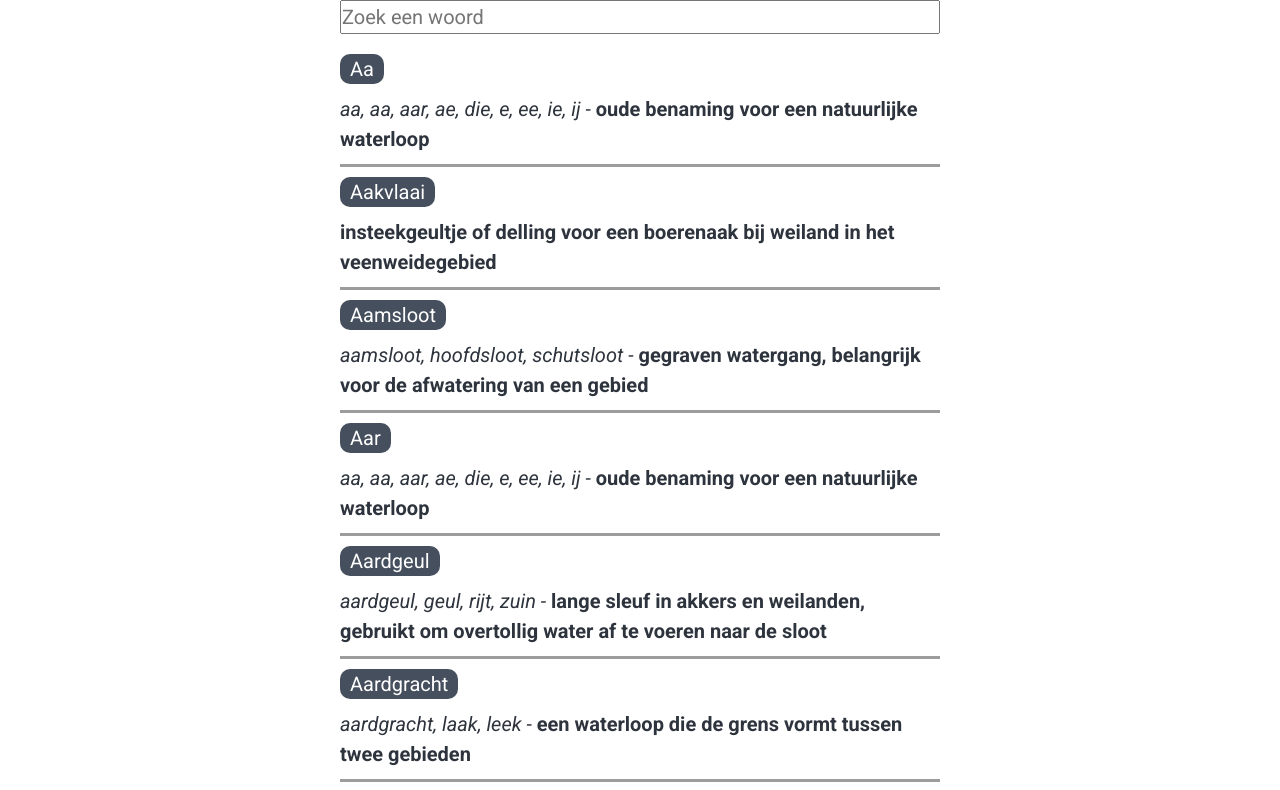
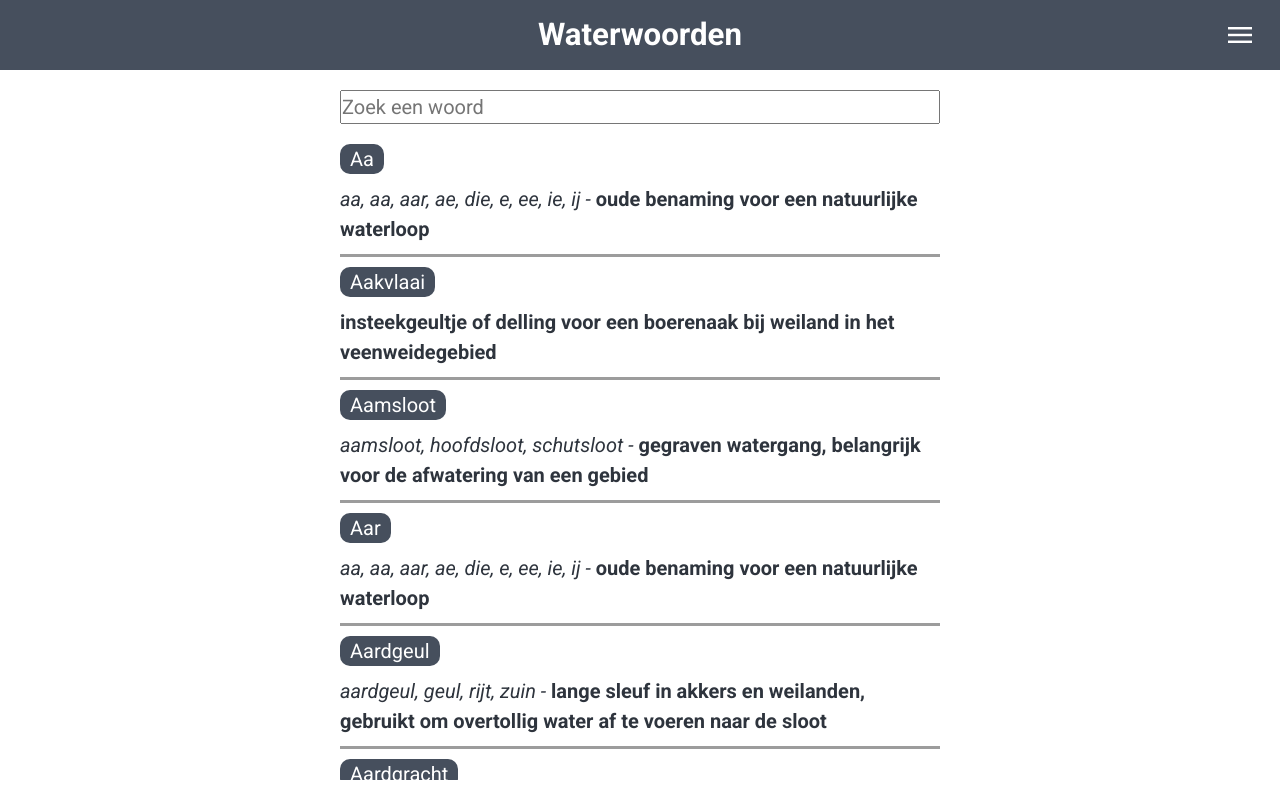
Before and after one commit to AramWondergem/waterwoorden, an Angular app: page /list in a window 1280 px wide. Shown: the top 790 px of the page. Built offline with nearby package versions, Linux system fonts and the light colour scheme; a web font is replaced by a local one.

Commit message:
added a functionality that it scrolls to the top after searching again and added a header

```diff
--- a/src/app/app.component.html
+++ b/src/app/app.component.html
@@ -1 +1,2 @@
+<app-header/>
 <router-outlet />
--- a/src/app/app.component.ts
+++ b/src/app/app.component.ts
@@ -1,11 +1,12 @@
 import { Component } from '@angular/core';
 import { RouterOutlet } from '@angular/router';
+import {HeaderComponent} from "./components/header/header.component";
 
 
 @Component({
   selector: 'app-root',
   standalone: true,
-  imports: [RouterOutlet],
+    imports: [RouterOutlet, HeaderComponent],
   providers: [],
   templateUrl: './app.component.html',
   styleUrl: './app.component.css'
--- a/src/app/components/header/header.component.css
+++ b/src/app/components/header/header.component.css
@@ -0,0 +1,28 @@
+:host {
+  flex: 0 0 70px;
+  display: flex;
+  flex-direction: column;
+  background: var(--color-primary);
+
+}
+
+.header--innerbox {
+  justify-content: center;
+  align-items: center;
+
+}
+
+.header--title{
+  color: var(--color-white);
+}
+
+.hamburger {
+  position: fixed;
+  z-index: 100;
+  top: 15px;
+  right: var(--margin-innerbox);
+  padding: 4px;
+  cursor: pointer;
+  font-size: 2rem;
+  color: var(--color-white);
+}
--- a/src/app/components/header/header.component.html
+++ b/src/app/components/header/header.component.html
@@ -1 +1,6 @@
-<p>header works!</p>
+<div class="outerbox">
+  <div class="innerbox header--innerbox">
+    <h2 class="header--title">Waterwoorden</h2>
+    <span class="hamburger material-symbols-outlined">menu</span>
+  </div>
+</div>
--- a/src/app/components/list-page/list-page.component.css
+++ b/src/app/components/list-page/list-page.component.css
@@ -1,13 +1,15 @@
 :host {
-  flex: 1 0;
+  flex: 1 0 ;
   display: flex;
   flex-direction: column;
+  padding: var(--margin-innerbox) 0;
+
 }
 
 .list--innerbox {
   display: flex;
   flex-direction: column;
-  flex: 1 0 0;
+  flex: 1 0;
   overflow: scroll;
 }
 
@@ -22,6 +24,8 @@
 .list--wrapper {
   display: flex;
   flex-direction: column;
+  flex: 1 0 0;
+  overflow: scroll;
   padding: var(--margin-innerbox) 0;
 }
 
--- a/src/app/components/list-page/list-page.component.html
+++ b/src/app/components/list-page/list-page.component.html
@@ -1,7 +1,7 @@
 <div class="outerbox">
   <div class="innerbox">
     <input type="text" name="search" id="search" placeholder="Zoek een woord" [(ngModel)]="searchTerm" (keyup)="onKeyUp()">
-    <div class="list--wrapper" *ngIf="filteredWaterwords.length>0; else noWordsFound">
+    <div #scrollContainer class="list--wrapper" *ngIf="filteredWaterwords.length>0; else noWordsFound">
     <div  *ngFor="let waterword of filteredWaterwords" class="list--list-item">
       <span class="list--word">{{this.service.capitalizeFirstLetter(waterword[0])}}</span>
 
--- a/src/app/components/list-page/list-page.component.ts
+++ b/src/app/components/list-page/list-page.component.ts
@@ -1,4 +1,4 @@
-import { Component } from '@angular/core';
+import {Component, ElementRef, Renderer2, ViewChild} from '@angular/core';
 import {ServiceService} from "../../services/service.service";
 import {FormsModule} from "@angular/forms";
 import {debounceTime, delay, map, of, Subject, switchMap} from "rxjs";
@@ -12,13 +12,16 @@ import {CommonModule} from "@angular/common";
   styleUrl: './list-page.component.css'
 })
 export class ListPageComponent {
+  @ViewChild('scrollContainer') private scrollContainer!: ElementRef;
+
   filteredWaterwords: string[][] = [];
   waterWordsList: string[][] = [];
   searchTerm: string = '';
   private searchTermStream = new Subject<string>();
   service: ServiceService;
 
-  constructor(service: ServiceService) {
+  constructor(service: ServiceService,
+              private renderer: Renderer2) {
     this.service = service;
     this.service.getFiles(['assets/waternamen03_L_natuurlijk.csv', 'assets/waternamen03_R_mensgemaakt.csv']).subscribe(data => {
       console.log(data);
@@ -32,6 +35,10 @@ export class ListPageComponent {
   }
 
   filterResults(text: string) {
+    if(this.filteredWaterwords.length > 0) {
+      this.scrollToTop();
+    }
+
     if (!text) {
       this.filteredWaterwords = this.waterWordsList;
       return;
@@ -54,4 +61,8 @@ export class ListPageComponent {
     this.searchTermStream.next(this.searchTerm);
   }
 
+  scrollToTop() {
+    this.renderer.setProperty(this.scrollContainer.nativeElement, 'scrollTop', 0);
+  }
+
 }
--- a/src/styles.css
+++ b/src/styles.css
@@ -1,4 +1,5 @@
 @import url('https://fonts.googleapis.com/css2?family=REM:ital,wght@0,100..900;1,100..900&family=Roboto:ital,wght@0,100;0,300;0,400;0,500;0,700;0,900;1,100;1,300;1,400;1,500;1,700;1,900&display=swap');
+@import url("https://fonts.googleapis.com/css2?family=Material+Symbols+Outlined");
 /*--------------------CSS Reset-----------------------------*/
 
 /*
```
